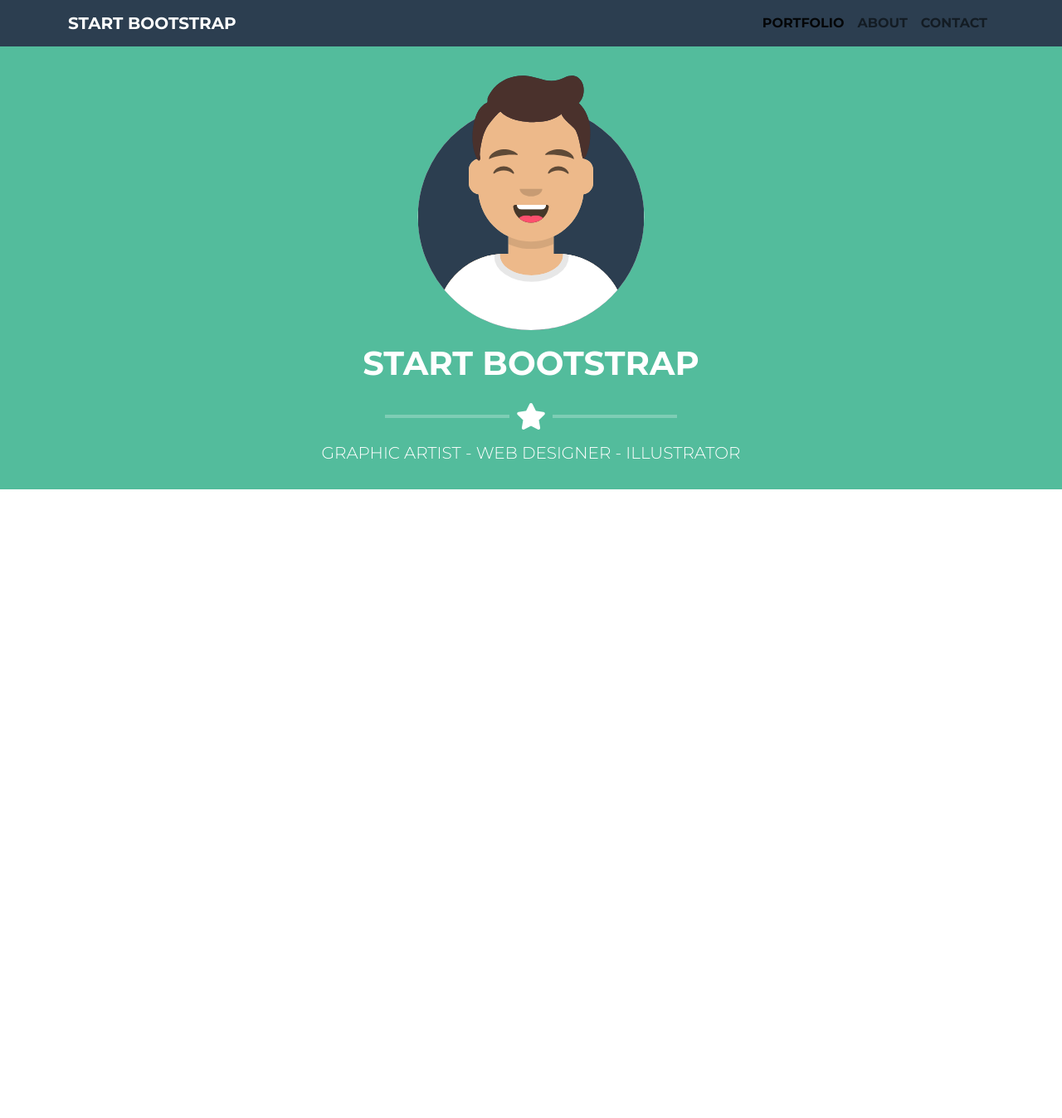
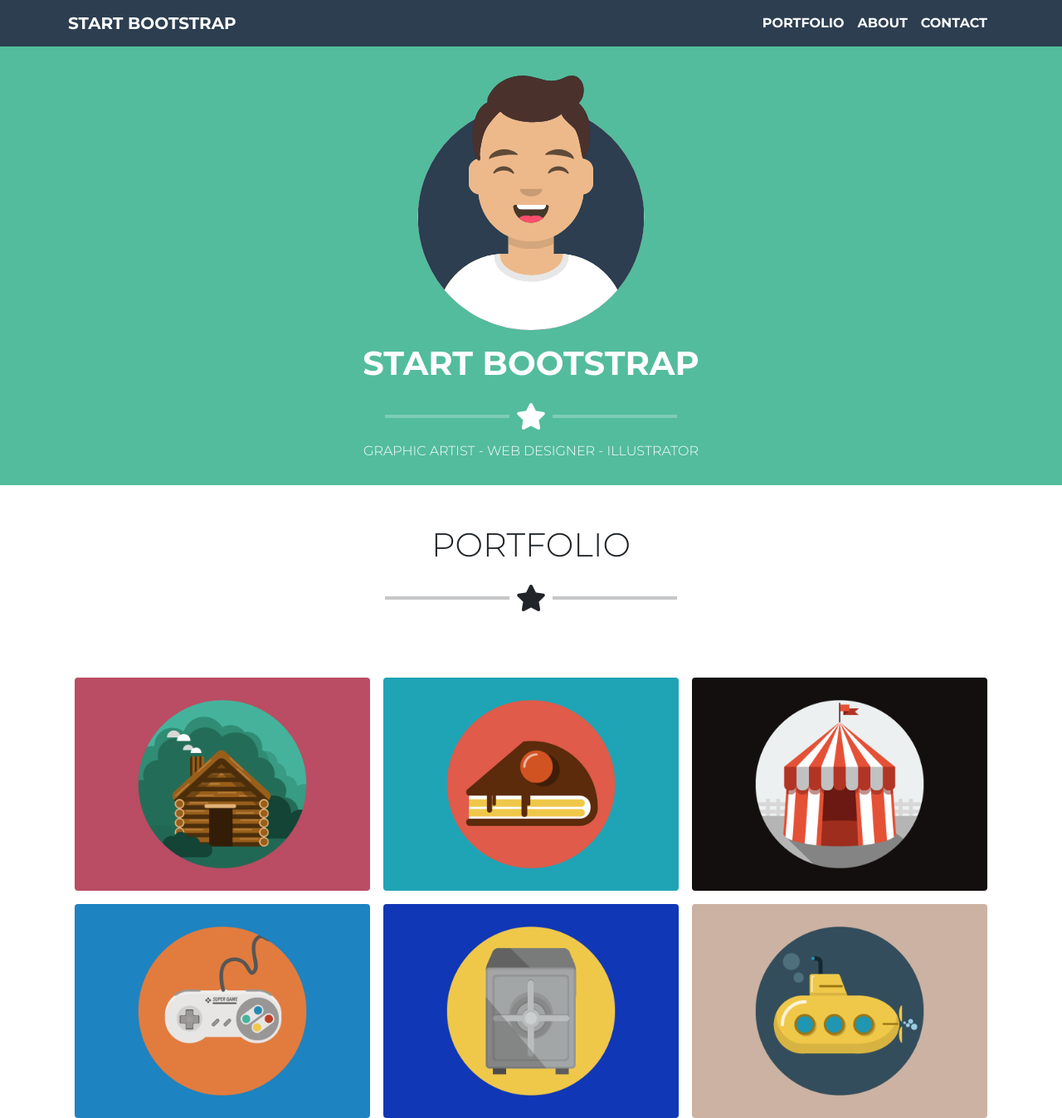
Before and after one commit to RobertoVillani98/html-css-bootstrap-freelancer, a plain HTML site: page index.html in a window 1280 px wide. Shown: the whole page at 83% size. Before the commit the page ends 800 px from the top, so only its background shows below. Drawn offline with nearby package versions, Linux system fonts and the light colour scheme.

Commit message:
portfolio

```diff
--- a/css/style.css
+++ b/css/style.css
@@ -20,5 +20,4 @@ hr {
  border: 2px solid;
  margin: 0 10px;
  max-width: 150px;
- background-color: white;
 }
--- a/index.html
+++ b/index.html
@@ -20,24 +20,24 @@
 
 <body>
     <header>
-        <nav class="navbar navbar-expand-md navbar-light ms_blue">
+        <nav class="navbar navbar-expand-md navbar-dark ms_blue">
             <div class="container-md">
-                <a class="navbar-brand text-uppercase fs5 fw-bold text-white" href="#">Start Bootstrap</a>
-                <button class="navbar-toggler" type="button" data-bs-toggle="collapse"
+                <a class="navbar-brand text-uppercase fs5 fw-bold" href="#">Start Bootstrap</a>
+                <button class="navbar-toggler border-white" type="button" data-bs-toggle="collapse"
                     data-bs-target="#navbarNavDropdown" aria-controls="navbarNavDropdown" aria-expanded="false"
                     aria-label="Toggle navigation">
                     <span class="navbar-toggler-icon"></span>
                 </button>
-                <div class="collapse navbar-collapse justify-content-end text-white" id="navbarNavDropdown">
+                <div class="collapse navbar-collapse justify-content-end" id="navbarNavDropdown">
                     <ul class="navbar-nav text-uppercase fw-bold">
                         <li class="nav-item">
-                            <a class="nav-link active" aria-current="page" href="#">Portfolio</a>
+                            <a class="nav-link text-white" aria-current="page" href="#">Portfolio</a>
                         </li>
                         <li class="nav-item">
-                            <a class="nav-link" href="#">About</a>
+                            <a class="nav-link text-white" href="#">About</a>
                         </li>
                         <li class="nav-item">
-                            <a class="nav-link" href="#">Contact</a>
+                            <a class="nav-link text-white" href="#">Contact</a>
                         </li>
 
                     </ul>
@@ -55,10 +55,35 @@
                     <hr class="me-2 d-inline-block align-self-center"><i class="fas fa-star py-3 fs-2"></i>
                     <hr class="ms-2 d-inline-block align-self-center ">
                 </div>
-                <h5 class="text-uppercase">graphic artist - web designer - illustrator</h5>
-
+                <h5 class="text-uppercase fs-6">graphic artist - web designer - illustrator</h5>
             </div>
         </div>
+
+        <div class="container-lg py-5">
+            <div class="text-center mc_title-section pb-3">
+                <h1 class="text-uppercase">portfolio</h1>
+                <div class="stella d-flex justify-content-center w-100">
+                    <hr class="me-2 d-inline-block align-self-center"><i class="fas fa-star py-3 fs-2"></i>
+                    <hr class="ms-2 d-inline-block align-self-center ">
+                </div>
+            </div>
+        </div>
+
+        <div class="container">
+
+            <div class="row rpw-cols-1 row-cols-sm-2 row-cols-lg-3 g-3 w-100 mx-auto">
+                <div class="col-12 col-sm-6 col-lg-4 "><img src="img/cabin.png" alt="cabin" class="w-100 rounded"></div>
+                <div class="col-12 col-sm-6 col-lg-4"><img src="img/cake.png" alt="cake" class="w-100 rounded"></div>
+                <div class="col-12 col-sm-6 col-lg-4"><img src="img/circus.png" alt="circus" class="w-100 rounded">
+                </div>
+                <div class="col-12 col-sm-6 col-lg-4"><img src="img/game.png" alt="game" class="w-100 rounded"></div>
+                <div class="col-12 col-sm-6 col-lg-4"><img src="img/safe.png" alt="safe" class="w-100 rounded"></div>
+                <div class="col-12 col-sm-6 col-lg-4"><img src="img/submarine.png" alt="submarine"
+                        class="w-100 rounded">
+                </div>
+            </div>
+        </div>
+
 
     </main>
 
```
